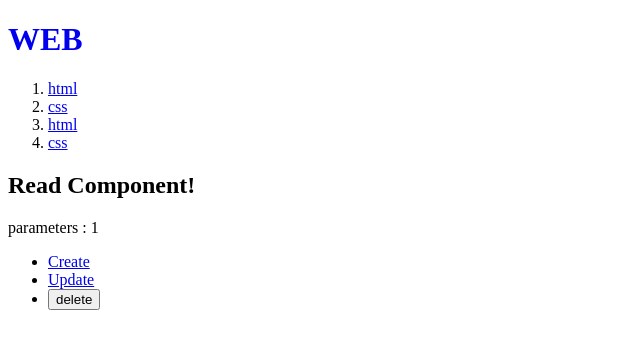
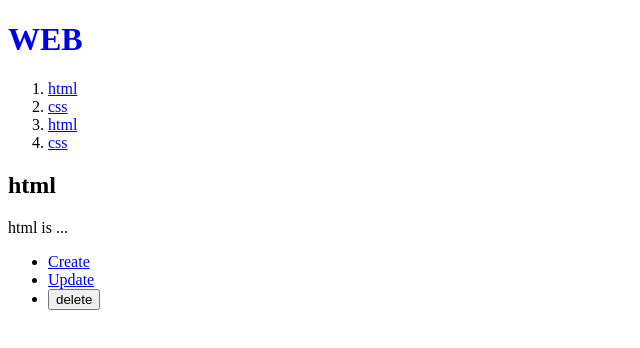
Before and after one commit to Leo-Kyeong/next-app, a Next.js app: page /read/1 in a window 1280 px wide. Shown: the top 348 px of the page, without its empty margins (0-640 px from the left). Built offline with nearby package versions, Linux system fonts and the light colour scheme; data requests are answered from the project's data file.

Commit message:
백엔드 데이터 읽어오기

```diff
--- a/src/app/read/[id]/page.tsx
+++ b/src/app/read/[id]/page.tsx
@@ -6,11 +6,14 @@ interface Props {
     };
 }
 
-const Read: FC<Props> = (props) => {
+const Read: FC<Props> = async (props) => {
+    const response  = await fetch(`http://localhost:9999/topics/${props.params.id}`);
+    const topic: {id: number, title: string, body: string} = await response.json();
+
     return (
       <>
-          <h2>Read Component!</h2>
-          parameters : {props.params.id}
+          <h2>{topic.title}</h2>
+          {topic.body}
       </>
     );
 }
```
Also changed, not shown: src/app/create/layout.tsx (deleted, +0 -18 lines).
